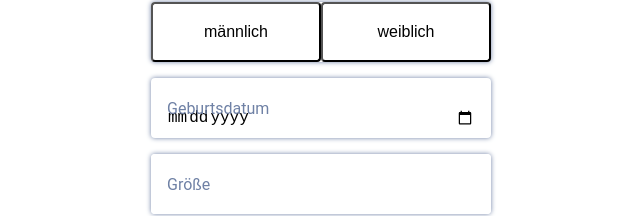
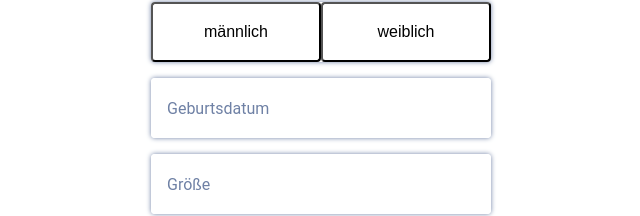
Before and after one commit to ingbeck/TrackMyMeal, a React (Vite) app in the folder frontend/: page /registration/1 in a window 1280 px wide. Shown: the part 148-364 px from the top of the page, without its empty margins (319-959 px from the left). Built offline with nearby package versions, Linux system fonts and the light colour scheme; no server answers; the HTML template or start-up script is replaced by a standard one.

Commit message:
hide date mask in desktop improve validation

```diff
--- a/frontend/src/components/FloatingDatePicker.tsx
+++ b/frontend/src/components/FloatingDatePicker.tsx
@@ -10,7 +10,9 @@ type FloatingDatePickerProps = {
 export default function FloatingDatePicker(props: Readonly<FloatingDatePickerProps>) {
 
     const [value, setValue] = useState('');
+    const [isClicked, setIsClicked] = useState<boolean>(false)
     const hasError = props.error !== "" && props.error !== undefined
+    const isIOS = /iPad|iPhone|iPod/.test(navigator.userAgent)
 
     function handleChange(e: ChangeEvent<HTMLInputElement>) {
         const value = e.target.value
@@ -18,13 +20,39 @@ export default function FloatingDatePicker(props: Readonly<FloatingDatePickerPro
         props.handleChange(e);
     }
 
+    function getDateToday():string{
+        const today = new Date()
+        const day = today.getDay()
+        const month = today.getMonth() + 1
+        const yyyy = today.getFullYear()
+
+        let dd:string = day.toString();
+        let mm:string = month.toString();
+
+        if (day < 10) {
+            dd = '0' + day;
+        }
+
+        if (month < 10) {
+            mm = '0' + month;
+        }
+
+        return yyyy+"-"+mm+"-"+dd;
+    }
+
     return (
        <div className={hasError ? "input-container-error" : "input-container"}>
            <input className={"input-container-datepicker"}
-                  type={"date"}
+                  type={isClicked || isIOS? "date" : "text"}
                   value={value}
-                  id="input"
+                  id="dateInput"
                   name={props.name}
+                  max={getDateToday()}
+                  onClick={() => setIsClicked(true)}
+                  onBlur={() => {
+                      if(value === ''){
+                          setIsClicked(false)
+                  }}}
                   onChange={handleChange}/>
            <label className={value && 'filled'} htmlFor={"input"}>
                {hasError ? props.error : props.label}
--- a/frontend/src/components/FloatingInput.css
+++ b/frontend/src/components/FloatingInput.css
@@ -16,20 +16,21 @@ input[type="number"]::-webkit-outer-spin-button {
 }
 
 
-input[type="number"] {
+input[type="number"]{
     -moz-appearance: textfield;
-}
-
-input[type="date"]::-webkit-datetime-edit-text {
-    display: none;
 }
 
 .input-container-datepicker{
     -webkit-appearance: none;
-    background: transparent;
+    background: white;
     color: black;
     align-self: stretch;
     flex-basis: 100%;
+    cursor: pointer;
+}
+
+.input-container-datepicker:focus{
+    cursor: text;
 }
 
 .input-container:focus-within label {
```
